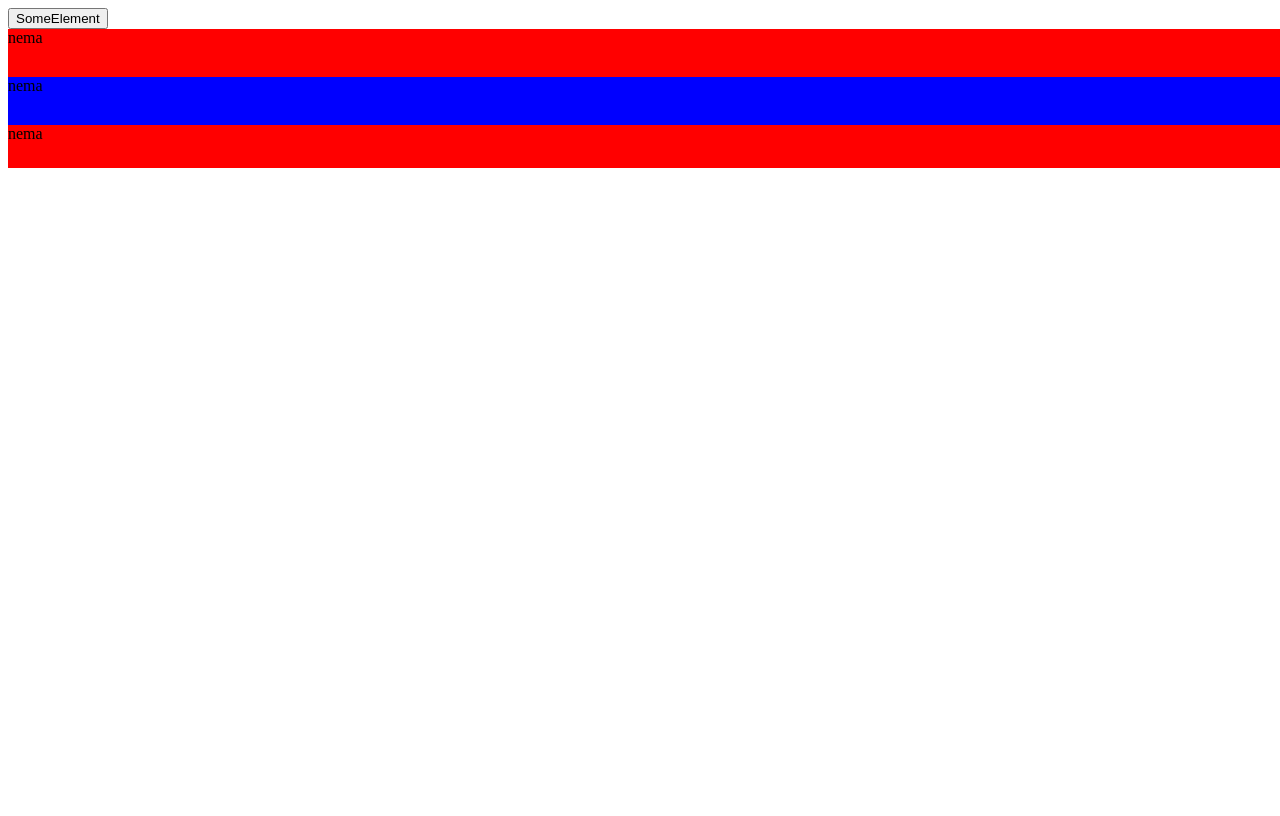
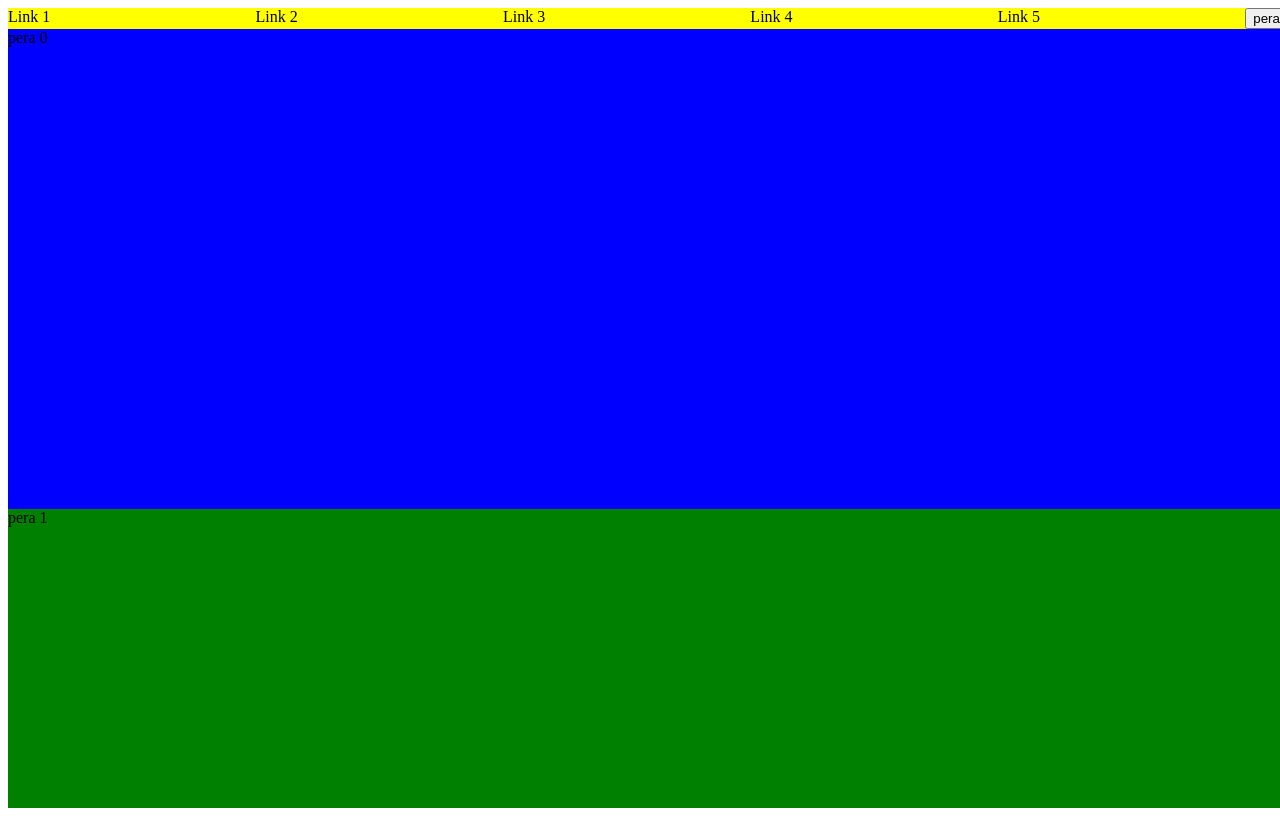
Before and after one commit to medanmilos1831/react-scroll-provider, a React app: page / in a window 1280 px wide. Built offline with nearby package versions, Linux system fonts and the light colour scheme.

Commit message:
anchor polish

```diff
--- a/src/ReactScrollProvider/ReactScrollProvider.tsx
+++ b/src/ReactScrollProvider/ReactScrollProvider.tsx
@@ -15,14 +15,49 @@ const ReactScrollProvider = ({
   ...rest
 }: PropsWithChildren<IReactScrollProvider>) => {
   const element = useRef<HTMLDivElement>(null);
-  const scroll = new ScrollService({
-    ...rest,
-  });
+
+  const scroll = new ScrollService(rest);
   useLayoutEffect(() => {
     scroll.setElement(element.current!);
   }, []);
   return (
     <ReactScrollContext.Provider value={scroll}>
+      {children}
+    </ReactScrollContext.Provider>
+  );
+};
+
+const ScrollAnchor = ({
+  children,
+  id,
+  className,
+}: PropsWithChildren<{ id: string; className?: string }>) => {
+  const el = useRef<HTMLDivElement>(null);
+  const ctx = useContext(ReactScrollContext);
+  useLayoutEffect(() => {
+    ctx?.addAnchor(id, el.current!);
+    return () => {
+      ctx?.removeAnchor(id);
+    };
+  });
+  return (
+    <div ref={el} id={id} className={className}>
+      {children}
+    </div>
+  );
+};
+
+const ScrollContainer = ({ children }: PropsWithChildren) => {
+  const { setElement, setScrollContainerBoundingTop, onScroll } =
+    useContext(ReactScrollContext)!;
+  const element = useRef<HTMLDivElement>(null);
+  useEffect(() => {
+    setElement(element.current!);
+    setScrollContainerBoundingTop(
+      element.current?.getBoundingClientRect().top as number
+    );
+  }, []);
+  return (
     <div
       style={{
         height: '100%',
@@ -42,14 +77,16 @@ const ReactScrollProvider = ({
           scrollBehavior: 'smooth',
         }}
         ref={element}
-          onScroll={scroll.onScroll}
+        onScroll={onScroll}
       >
         {children}
       </div>
     </div>
-    </ReactScrollContext.Provider>
   );
 };
+
+ReactScrollProvider.ScrollAnchor = ScrollAnchor;
+ReactScrollProvider.ScrollContainer = ScrollContainer;
 
 const useScroll = () => {
   const ctx = useContext(ReactScrollContext)!;
@@ -58,6 +95,8 @@ const useScroll = () => {
       ctx.getElement().scrollTo(scrollTo);
     },
     getScrollPosition: () => ctx.getScrollPosition(),
+    getAnchors: (id: string) => ctx.getAnchor(id),
+    scrollToAnchor: (anchor: string) => ctx.scrollToAnchor(anchor),
   };
 };
 
@@ -70,7 +109,7 @@ const useWatchScroll = () => {
       observer(setScrollPosition);
     };
   }, []);
-  return { scrollPosition };
+  return { scrollPosition, scrollProgress: ctx.getScrollProgress() };
 };
 
 export { ReactScrollProvider, useScroll, useWatchScroll };
--- a/src/ReactScrollProvider/ScrollService.ts
+++ b/src/ReactScrollProvider/ScrollService.ts
@@ -6,6 +6,9 @@ class ScrollService extends Observable {
   private onEnd: IReactScrollProvider['onEnd'];
   private _onScroll: IReactScrollProvider['onScroll'];
   private element!: HTMLDivElement;
+  private scrollContainerBoundingTop!: number;
+  private scrollProgress: number = 0;
+  private anchors: { [key: string]: number } = {};
 
   constructor({ onTop, onEnd, onScroll }: IReactScrollProvider) {
     super();
@@ -16,6 +19,9 @@ class ScrollService extends Observable {
 
   setElement = (el: HTMLDivElement) => (this.element = el);
   getElement = () => this.element;
+  setScrollContainerBoundingTop = (top: number) => {
+    this.scrollContainerBoundingTop = top;
+  };
   getScrollPosition = () => this.scrollPosition;
   onScroll = (e: React.UIEvent<HTMLDivElement>) => {
     this.scrollPosition = e.currentTarget.scrollTop;
@@ -39,7 +45,33 @@ class ScrollService extends Observable {
         this.onEnd();
       }
     }
+    let value =
+      this.scrollPosition /
+      (this.element.scrollHeight - this.element.clientHeight);
+    this.scrollProgress = Math.min(Math.max(value * 100, 0), 100);
   };
+
+  getScrollProgress() {
+    return this.scrollProgress;
+  }
+
+  addAnchor(id: string, el: HTMLElement) {
+    this.anchors[id] = el.getBoundingClientRect().top;
+  }
+  getAnchor(id: string) {
+    return this.anchors[id];
+  }
+  removeAnchor(id: string) {
+    delete this.anchors[id];
+  }
+
+  scrollToAnchor(anchor: string) {
+    let item = this.getAnchor(anchor);
+    if (item === null || item === undefined) return;
+    this.getElement().scrollTo({
+      top: item - this.scrollContainerBoundingTop,
+    });
+  }
 }
 
 export { ScrollService };
--- a/src/app/app.tsx
+++ b/src/app/app.tsx
@@ -1,65 +1,18 @@
-import {
-  ReactScrollProvider,
-  useScroll,
-  useWatchScroll,
-} from 'src/ReactScrollProvider';
-
-const SomeElement = () => {
-  const { setScroll, getScrollPosition } = useScroll();
-  return (
-    <button
-      onClick={() =>
-        // setScroll({
-        //   top: 150,
-        //   behavior: 'smooth',
-        // })
-        console.log('getScrollPosition', getScrollPosition())
-      }
-    >
-      SomeElement
-    </button>
-  );
-};
+import { ReactScrollProvider } from 'src/ReactScrollProvider';
+import { SomeComponent } from './components/SomeComponent';
 
 const App = () => {
   return (
-    <div>
+    <ReactScrollProvider>
       <div
         style={{
-          height: '20vh',
+          height: '100vh',
           width: '100vw',
         }}
       >
-        <ReactScrollProvider
-          onTop={() => {
-            console.log('top top topina');
-          }}
-          onEnd={() => {
-            console.log('end');
-          }}
-          onScroll={({ scrollPosition }: any) => {
-            console.log('on scrolll', scrollPosition);
-          }}
-        >
-          <>
-            <SomeElement />
-            {new Array(10).fill(null).map((i, index) => {
-              return (
-                <div
-                  style={{
-                    height: '3rem',
-                    width: '100%',
-                    background: index % 2 === 0 ? 'red' : 'blue',
-                  }}
-                >
-                  <>{index === 7 ? <SomeElement /> : 'nema'}</>
-                </div>
-              );
-            })}
-          </>
-        </ReactScrollProvider>
+        <SomeComponent />
       </div>
-    </div>
+    </ReactScrollProvider>
   );
 };
 
--- /dev/null
+++ b/src/app/components/SomeComponent.tsx
@@ -0,0 +1,62 @@
+import { ReactScrollProvider, useScroll } from 'src/ReactScrollProvider';
+
+const SomeComponent = () => {
+  const { scrollToAnchor } = useScroll();
+  return (
+    <div
+      style={{
+        height: '100%',
+        width: '100%',
+        display: 'flex',
+        flexDirection: 'column',
+        position: 'relative',
+      }}
+    >
+      <div
+        style={{
+          background: 'yellow',
+          display: 'flex',
+          justifyContent: 'space-between',
+        }}
+      >
+        <span>Link 1</span>
+        <span>Link 2</span>
+        <span>Link 3</span>
+        <span>Link 4</span>
+        <span>Link 5</span>
+        <button
+          onClick={() => {
+            scrollToAnchor('pera2');
+          }}
+        >
+          pera
+        </button>
+      </div>
+      <div
+        style={{
+          flexGrow: 1,
+        }}
+      >
+        <ReactScrollProvider.ScrollContainer>
+          {new Array(5).fill(null).map((i, index) => {
+            return (
+              <ReactScrollProvider.ScrollAnchor id={`pera${index}`}>
+                <div
+                  key={index}
+                  style={{
+                    background: index % 2 === 0 ? 'blue' : 'green',
+                    height: '30rem',
+                  }}
+                >
+                  <span>pera {index}</span>
+                </div>
+              </ReactScrollProvider.ScrollAnchor>
+            );
+          })}
+        </ReactScrollProvider.ScrollContainer>
+      </div>
+    </div>
+  );
+};
+
+export { SomeComponent };
```
Lines whose indentation alone changed are shown as unchanged.
